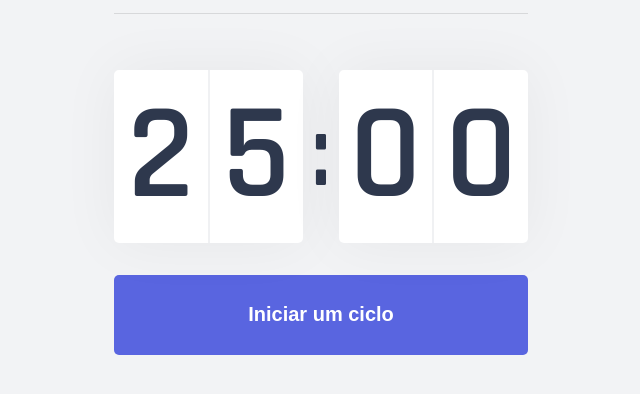
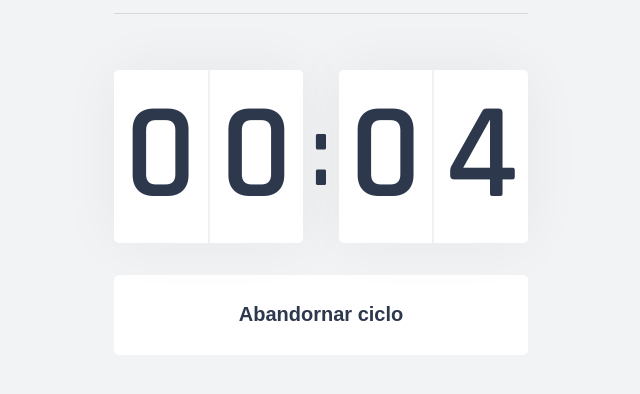
Before and after one commit to camaramanuela/move.it, a Next.js app in the folder moveit-next/: page / in a window 1280 px wide. Both pictures are taken after a click on the button "Iniciar um ciclo". Shown: the part 310-704 px from the top of the page, without its empty margins (62-702 px from the left). Built offline with nearby package versions, Linux system fonts and the light colour scheme.

Commit message:
countdown

```diff
--- a/moveit-next/src/components/Countdown.tsx
+++ b/moveit-next/src/components/Countdown.tsx
@@ -1,23 +1,83 @@
+import { useState, useEffect } from 'react';
 import styles from '../styles/components/Countdown.module.css';
 
+let countdownTimeout: NodeJS.Timeout;
+
 export function Countdown() {
+  const [time, setTime] = useState(0.1 * 60);
+  const [isActive, setIsActive] = useState(false);
+  const [hasFinished, setHasFinished] = useState(false);
+
+  const minutes = Math.floor(time / 60);
+  const seconds = time % 60;
+
+  const [minuteLeft, minuteRight] = String(minutes).padStart(2, '0').split('');
+  const [secondLeft, secondRight] = String(seconds).padStart(2, '0').split('');
+
+  function startCountdown() {
+    setIsActive(true);
+  }
+
+  function resetCountdown() {
+    clearTimeout(countdownTimeout);
+    setIsActive(false);
+    setTime(0.1 * 60);
+  }
+
+  useEffect(() => {
+    if (isActive && time > 0) {
+      countdownTimeout = setTimeout(() => {
+        setTime(time - 1);
+      }, 1000)
+    } else if (isActive && time === 0) {
+      setHasFinished(true);
+      setIsActive(false);
+    }
+  }, [isActive, time]);
+
   return(
     <div>
       <div className={styles.countdownContainer}>
         <div>
-          <span>2</span>
-          <span>5</span>
+          <span>{minuteLeft}</span>
+          <span>{minuteRight}</span>
         </div>
         <span>:</span>
         <div>
-          <span>0</span>
-          <span>0</span>
+          <span>{secondLeft}</span>
+          <span>{secondRight}</span>
         </div>
       </div>
 
-      <button type="button" className={styles.countdownButton}>
-        Iniciar um ciclo
-      </button>
+      { hasFinished ? (
+        <button
+          disabled
+          type="button"
+          className={styles.countdownButton}
+        >
+          Ciclo encerrado
+        </button>
+      ) : (
+        <>
+          { isActive ? (
+            <button
+              type="button"
+              className={`${styles.countdownButton} ${styles.countdownButtonActive}` }
+              onClick={resetCountdown}
+            >
+              Abandornar ciclo
+            </button>
+          ) : (
+            <button
+              type="button"
+              className={styles.countdownButton}
+              onClick={startCountdown}
+            >
+              Iniciar um ciclo
+            </button>
+          )}
+        </>
+      )}
     </div>
   );
 }
--- a/moveit-next/src/styles/components/Countdown.module.css
+++ b/moveit-next/src/styles/components/Countdown.module.css
@@ -59,6 +59,22 @@
   transition: background-color 0.2s;
 }
 
-.countdownButton:hover {
+.countdownButton:not(:disabled):hover {
   background: var(--blue-dark);
 }
+
+.countdownButtonActive {
+  background: var(--white);
+  color: var(--title);
+}
+
+.countdownButtonActive:not(:disabled):hover {
+  background: var(--red);
+  color: var(--white);
+}
+
+.countdownButton:disabled {
+  background: var(--white);
+  color: var(--text);
+  cursor: not-allowed;
+}
```
